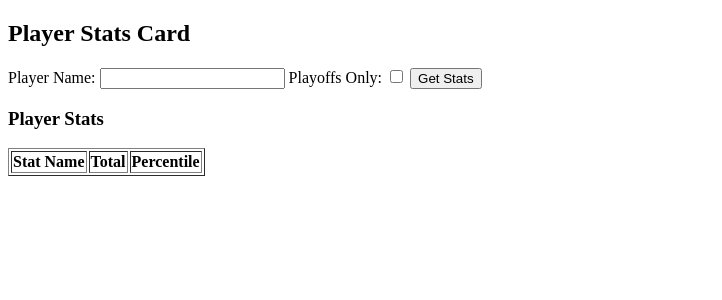
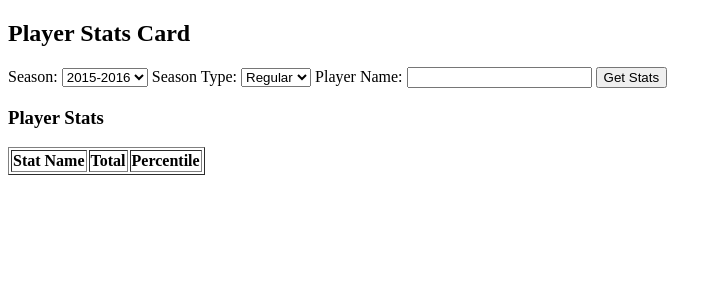
Before and after one commit to Rig09/NHL_AI_Agent, a Flask app: page / in a window 1280 px wide. Shown: the top 300 px of the page, without its empty margins (0-722 px from the left). Run offline with Flask 3, Linux system fonts and the light colour scheme; data that the repository does not hold is empty.

Commit message:
Season range now working. Autocomplete not working without changing year. Also do not have team in cards.

```diff
--- a/player_cards/app.py
+++ b/player_cards/app.py
@@ -10,26 +10,32 @@ def index():
 
 @app.route('/get_player_names', methods=['GET'])
 def get_player_names():
-    # TODO: Need to tweak this for playoffs vs reg and multiple seasons
-    skater_data = pd.read_csv("../data/skaters_regular_2023-2024.csv")
-    player_names = skater_data["name"].unique().tolist()  # Get unique player names
-    player_names.sort() # Alphabetical order
+    season = request.args.get('season', '2023')  # Default to 2023
+    season_type = request.args.get('type', 'regular')
+    file_path = f"../data/skaters/{season}/skaters_{season_type}_{season}.csv"
+
+    try:
+        skater_data = pd.read_csv(file_path)
+    except FileNotFoundError:
+        return jsonify([])
+
+    player_names = skater_data["name"].unique().tolist()
+    player_names.sort()
     return jsonify(player_names)
-
 
 @app.route('/get_player_data', methods=['POST'])
 def get_player_data():
     player_name = request.form['player_name']
-    use_playoffs = 1 if 'use_playoffs' in request.form else 0
+    season = request.form['season']
+    season_type = request.form['type']  # 'regular' or 'playoffs'
 
-    # Get player data
-    player_data = get_player_card_dict(player_name, use_playoffs)
+    # Get player data based on season and type
+    player_data = get_player_card_dict(player_name, season, season_type)
 
     # Create a response dictionary containing both totals and percentiles
     data = {stat: {"total": value[0], "percentile": value[1]} for stat, value in player_data.items()}
 
     return jsonify(data)
 
-
 if __name__ == '__main__':
     app.run(debug=True)
--- a/player_cards/templates/index.html
+++ b/player_cards/templates/index.html
@@ -7,7 +7,21 @@
   </head>
   <body>
     <h2>Player Stats Card</h2>
-    <form id="playerForm" method="POST">
+    <form id="playerForm" method="POST" autocomplete="off">
+      <label for="season">Season:</label>
+      <select id="season" name="season">
+        <!-- Populate season options from 2015 to 2023 -->
+        {% for year in range(2015, 2024) %}
+        <option value="{{ year }}">{{ year }}-{{ year+1 }}</option>
+        {% endfor %}
+      </select>
+
+      <label for="type">Season Type:</label>
+      <select id="type" name="type">
+        <option value="regular">Regular</option>
+        <option value="playoffs">Playoffs</option>
+      </select>
+
       <label for="player_name">Player Name:</label>
       <input
         type="text"
@@ -19,13 +33,11 @@
       />
       <datalist id="playersList"></datalist>
 
-      <label for="use_playoffs">Playoffs Only:</label>
-      <input type="checkbox" id="use_playoffs" name="use_playoffs" value="1" />
-
       <button type="submit">Get Stats</button>
     </form>
 
     <h3>Player Stats</h3>
+    <div id="playerInfo" style="margin-bottom: 10px"></div>
     <table id="statsTable" border="1">
       <thead>
         <tr>
@@ -34,34 +46,40 @@
           <th>Percentile</th>
         </tr>
       </thead>
-      <tbody>
-        <!-- Data will be populated here -->
-      </tbody>
+      <tbody></tbody>
     </table>
 
     <script>
-      // Fetch player names for autocomplete
       async function fetchPlayerNames() {
-        const response = await fetch("/get_player_names");
+        const season = document.getElementById("season").value.split("-")[0]; // Extract only the first year
+        const type = document.getElementById("type").value;
+
+        const response = await fetch(
+          `/get_player_names?season=${season}&type=${type}`
+        );
         if (!response.ok) {
           console.error("Error fetching player names:", response.statusText);
           return;
         }
         const playerNames = await response.json();
         const datalist = document.getElementById("playersList");
+        datalist.innerHTML = ""; // Clear previous options
 
-        // Populate the datalist with player names
         playerNames.forEach((name) => {
           const option = document.createElement("option");
-          option.value = name; // Set the value of the option
+          option.value = name;
           datalist.appendChild(option);
         });
       }
 
-      // Call the function to fetch player names on page load
-      window.onload = fetchPlayerNames;
+      // Fetch player names whenever the season or type dropdown changes
+      document
+        .getElementById("season")
+        .addEventListener("change", fetchPlayerNames);
+      document
+        .getElementById("type")
+        .addEventListener("change", fetchPlayerNames);
 
-      // Existing event listener for the form submission
       document
         .getElementById("playerForm")
         .addEventListener("submit", async (e) => {
@@ -84,6 +102,16 @@
             .querySelector("tbody");
           tableBody.innerHTML = "";
 
+          // Display player info: name, team, and season
+          const playerInfoDiv = document.getElementById("playerInfo");
+          const playerName = formData.get("player_name");
+          const team = data.team || "N/A"; // Use the team from the data, or 'N/A' if not present
+          const season = formData.get("season"); // Get the selected season
+
+          playerInfoDiv.innerHTML = `<strong>Player:</strong> ${playerName} <strong>Team:</strong> ${team} <strong>Season:</strong> ${season}-${
+            parseInt(season) + 1
+          }`;
+
           // Populate the table with data
           for (const [stat, values] of Object.entries(data)) {
             const row = document.createElement("tr");
@@ -95,14 +123,16 @@
             totalCell.textContent = values.total; // Total value
             percentileCell.textContent = values.percentile; // Rounded percentile value
 
-            // Set background color based on percentile
+            // Set background color based on percentile (as before)
             const percentile = parseFloat(values.percentile); // Convert percentile to float
             const redValue = Math.round(255 * (1 - percentile / 100)); // Red decreases with percentile
             const blueValue = Math.round(255 * (percentile / 100)); // Blue increases with percentile
             const backgroundColor = `rgb(${redValue}, 0, ${blueValue})`;
+            percentileCell.style.backgroundColor = backgroundColor;
 
-            percentileCell.style.backgroundColor = backgroundColor;
-            percentileCell.style.color = percentile > 50 ? "white" : "black"; // Change text color for readability
+            // Set text color for readability
+            const brightness = redValue * 0.299 + 0 * 0.587 + blueValue * 0.114;
+            percentileCell.style.color = brightness < 128 ? "white" : "black";
             percentileCell.style.fontWeight = "bold"; // Make text bold
             percentileCell.style.padding = "5px"; // Add some padding
 
```
Also changed, not shown: player_cards/player_card_stats.py (+4 -8 lines).
